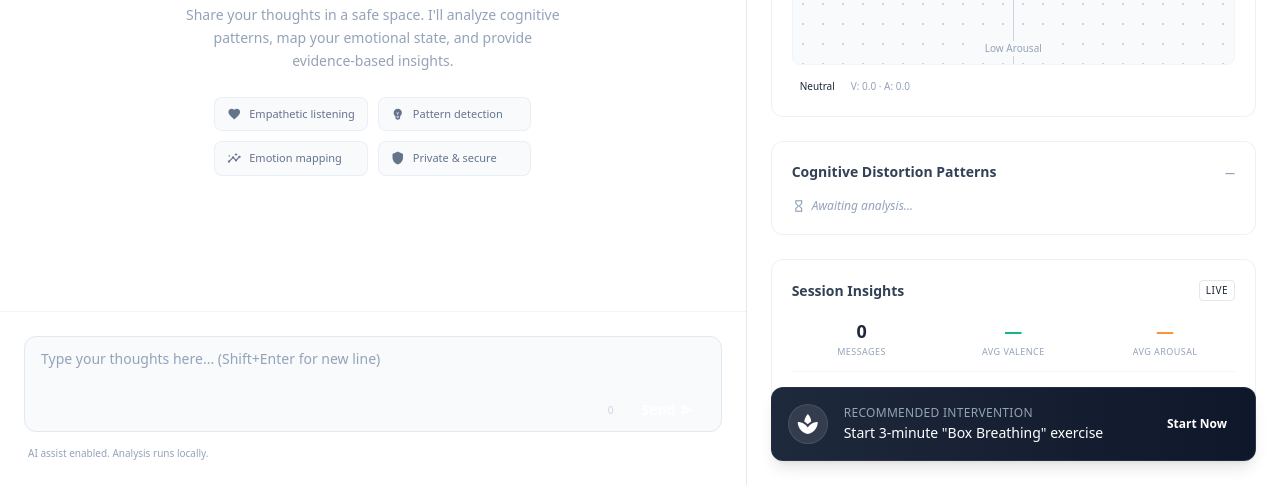
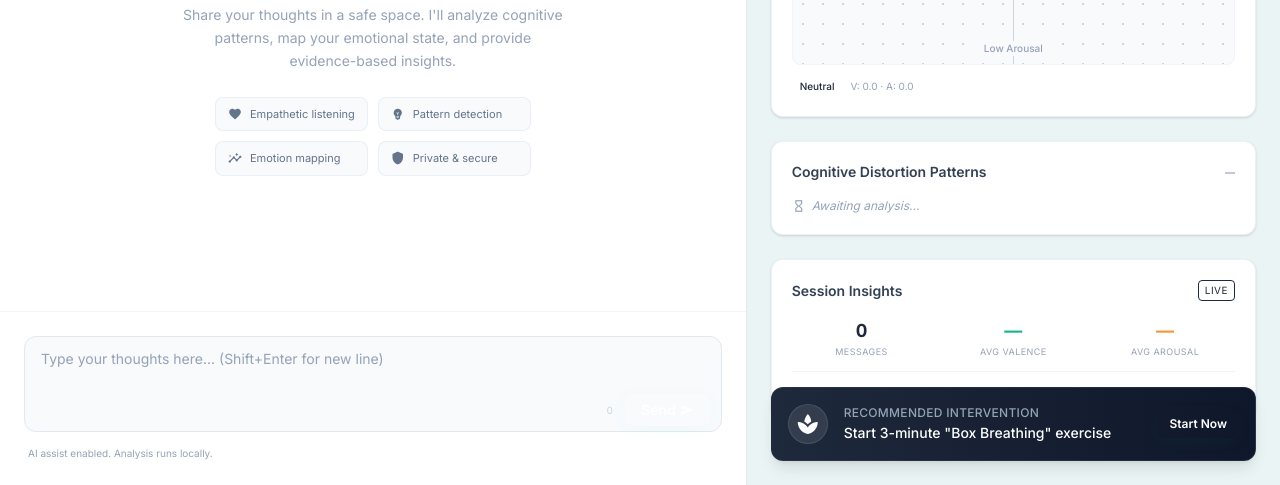
Before and after one commit to Nekomosn/clinical-counselingapp, a plain HTML site: page index.html in a window 1280 px wide. Shown: the part 315-800 px from the top of the page. Drawn offline with nearby package versions, Linux system fonts and the light colour scheme.

Commit message:
v2.4: Fix script load order  CDN must load before config

```diff
--- a/css/style.css
+++ b/css/style.css
@@ -16,11 +16,11 @@
     /* #0ea6b4 — ホバー時の水色 */
 
     /* ── ライトモード背景 ──────────────────── */
-    --c-bg-main: #f6f8f8;
+    --c-bg-main: lab(93.9% -5.46 -4.07 / 0.966);
     /* ページ全体の背景 */
-    --c-bg-surface: #ffffff;
+    --c-bg-surface: #ffffffc5;
     /* ヘッダー・チャット・カード背景 */
-    --c-bg-panel: #eff4f5;
+    --c-bg-panel: #eff4f5be;
     /* 右パネル背景 */
     --c-bg-input: #f8fafc;
     /* 入力欄・チャートエリア背景 (slate-50) */
@@ -36,7 +36,7 @@
     /* 薄いテキスト (slate-400) */
 
     /* ── ライトモード ボーダー ─────────────── */
-    --c-border: #e2e8f0;
+    --c-border: #e2e8f0b7;
     /* 標準ボーダー (slate-200) */
     --c-border-light: #f1f5f9;
     /* 薄いボーダー (slate-100) */
@@ -44,7 +44,7 @@
     /* ── ライトモード チャート ─────────────── */
     --c-chart-grid: #cbd5e1;
     /* チャートのドット色 */
-    --c-chart-axis: #cbd5e1;
+    --c-chart-axis: #cbd5e1cc;
     /* チャート軸 (slate-300) */
     --c-ghost-dot: rgba(203, 213, 225, 0.6);
     /* ゴーストドット */
--- a/index.html
+++ b/index.html
@@ -14,9 +14,10 @@
 
     <!-- CSS variables + animations -->
     <link rel="stylesheet" href="css/style.css">
-    <!-- Tailwind config (reads CSS variables) -->
+    <!-- Tailwind CDN must load FIRST (creates `tailwind` global) -->
+    <script src="https://cdn.tailwindcss.com?plugins=forms,container-queries"></script>
+    <!-- Config runs AFTER CDN (sets tailwind.config) -->
     <script src="js/tailwind.config.js"></script>
-    <script src="https://cdn.tailwindcss.com?plugins=forms,container-queries"></script>
 </head>
 
 <!--
```
